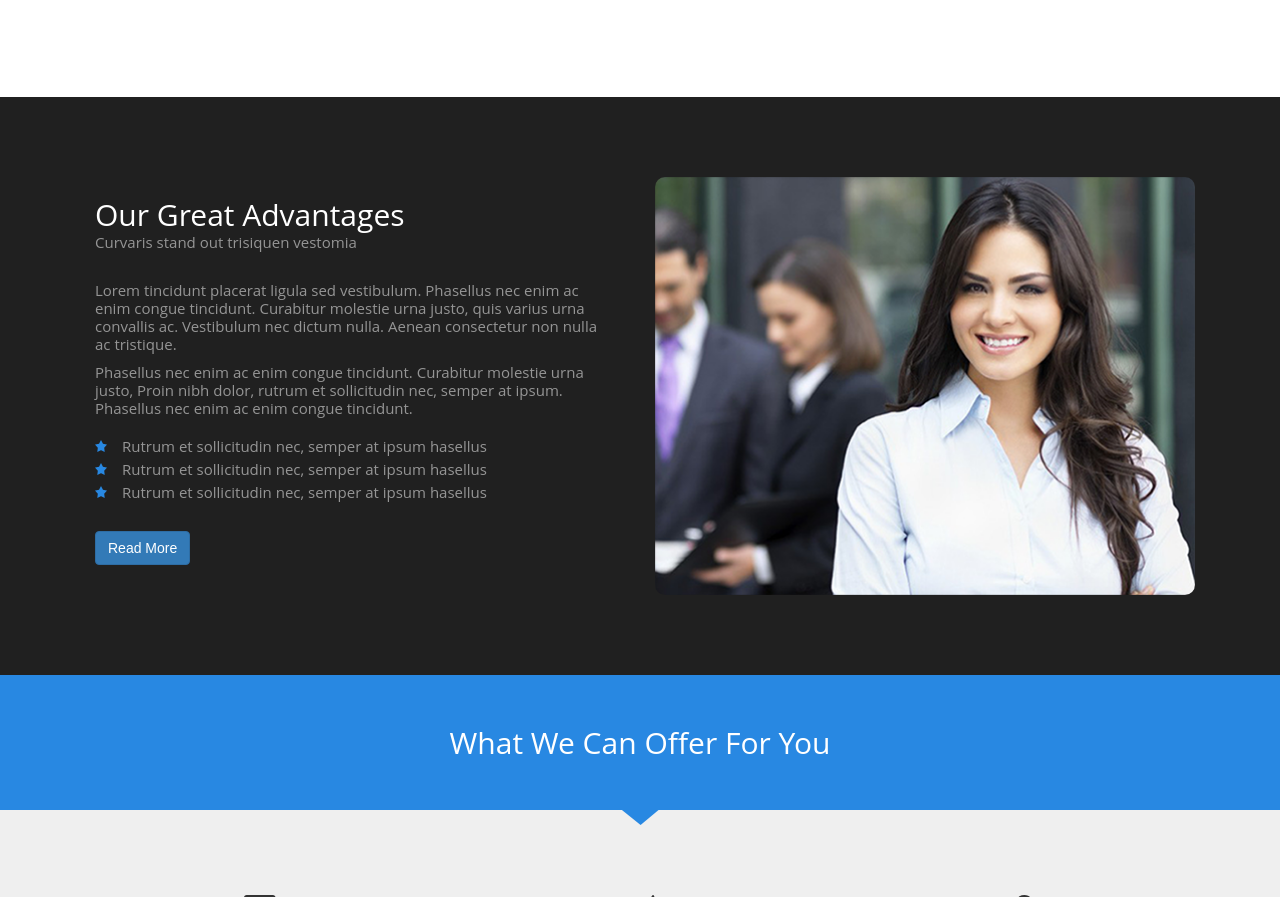
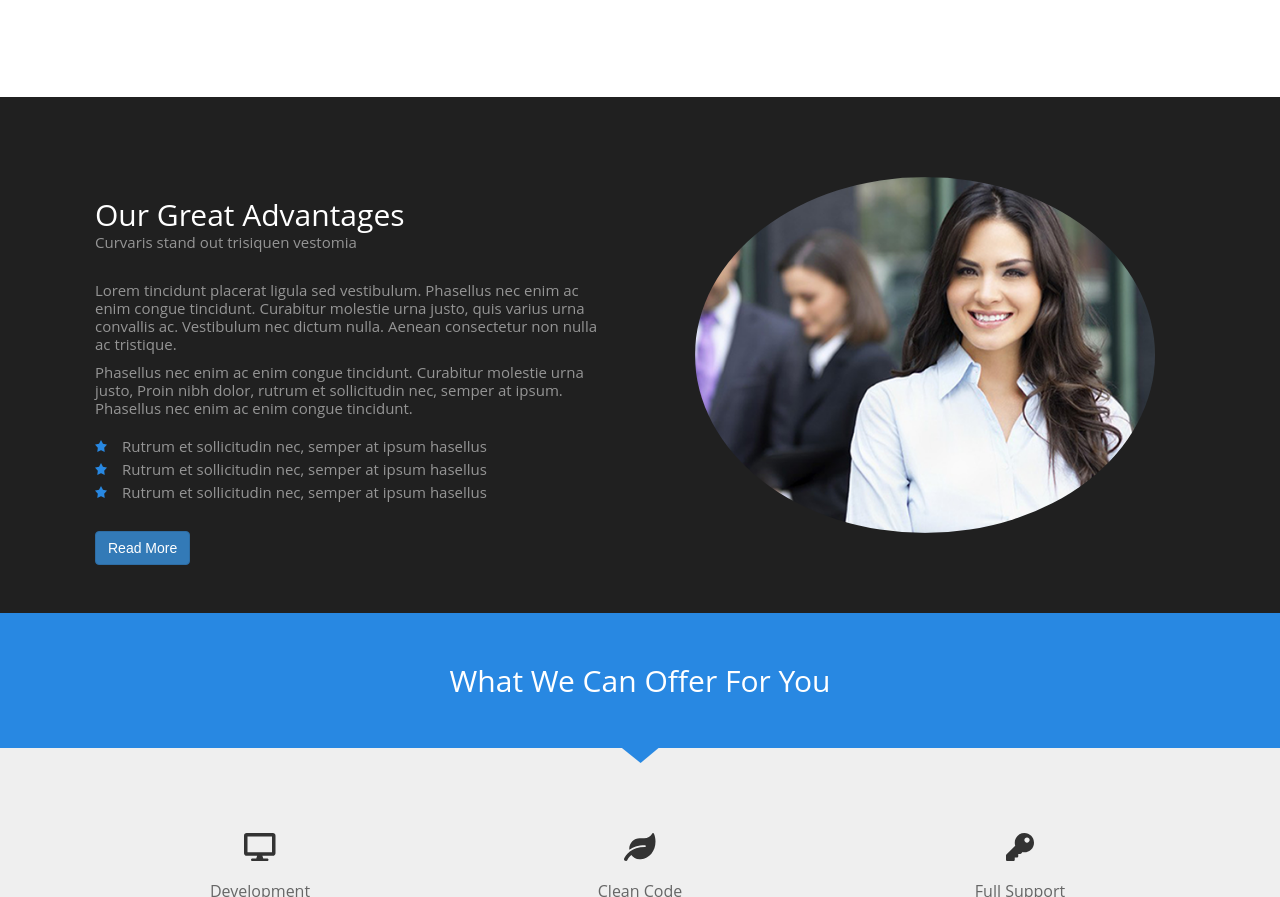
Before and after one commit to vivek09jais/ThemePie-Website, a plain HTML site: page index.html in a window 1280 px wide. Shown: the part 1222-2119 px from the top of the page. Drawn offline with nearby package versions, Linux system fonts and the light colour scheme.

Commit message:
css file modified and html also

```diff
--- a/style.css
+++ b/style.css
@@ -167,12 +167,12 @@ img{
 	margin-top: 20px;
 }
 .Our_great_advantages_images {
-	    padding: 80px 0px 80px 0px;
+	    padding: 80px 40px 80px 40px;
 }
 .Our_great_advantages_images img{
 	    width: 100%;
 	    height: 100%;
-	    border-radius: 10px;
+	    border-radius: 50%;
 }
 /* .What_We_Can_Offer_For_You .row{
 	background-color: rgb(40, 136, 226);
```
